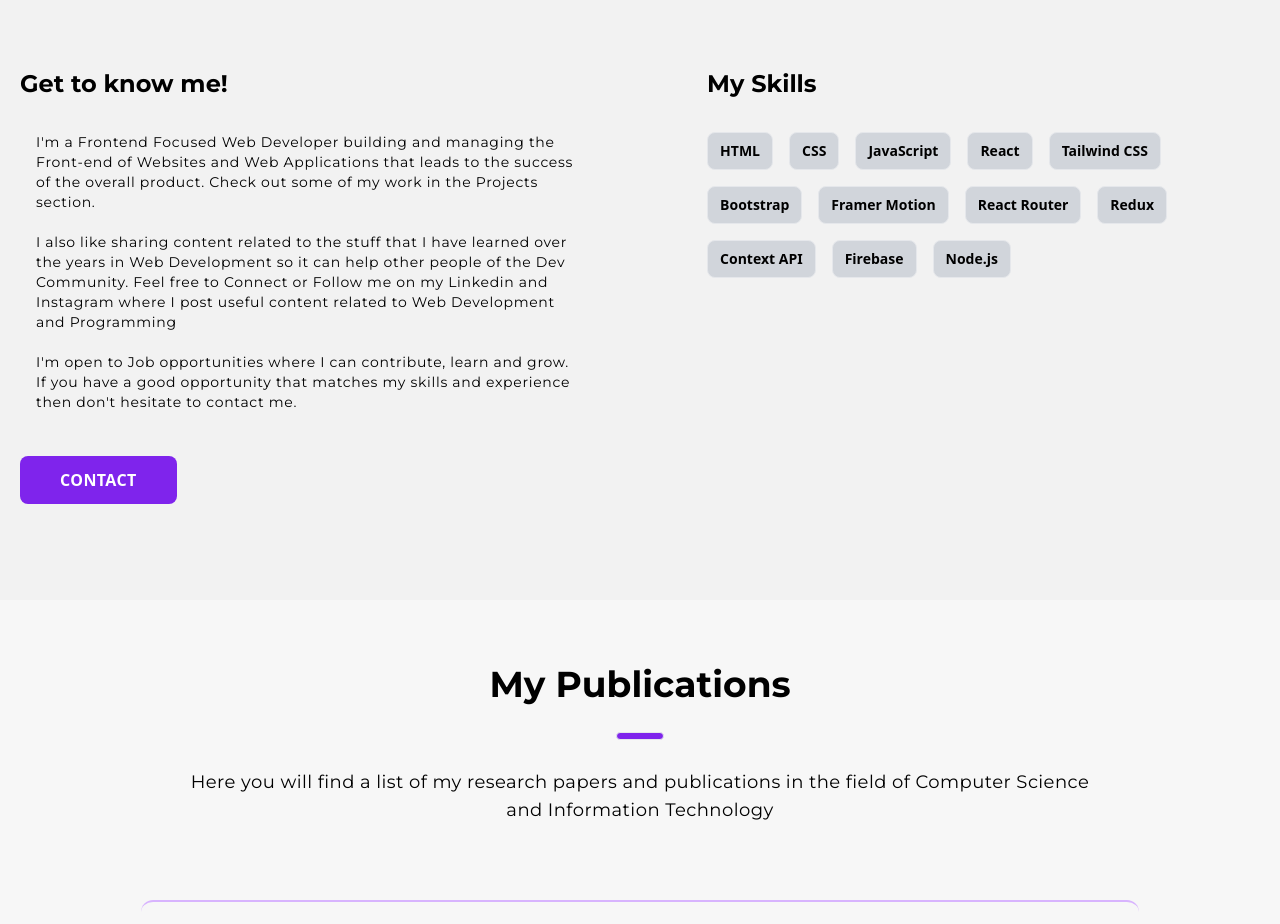
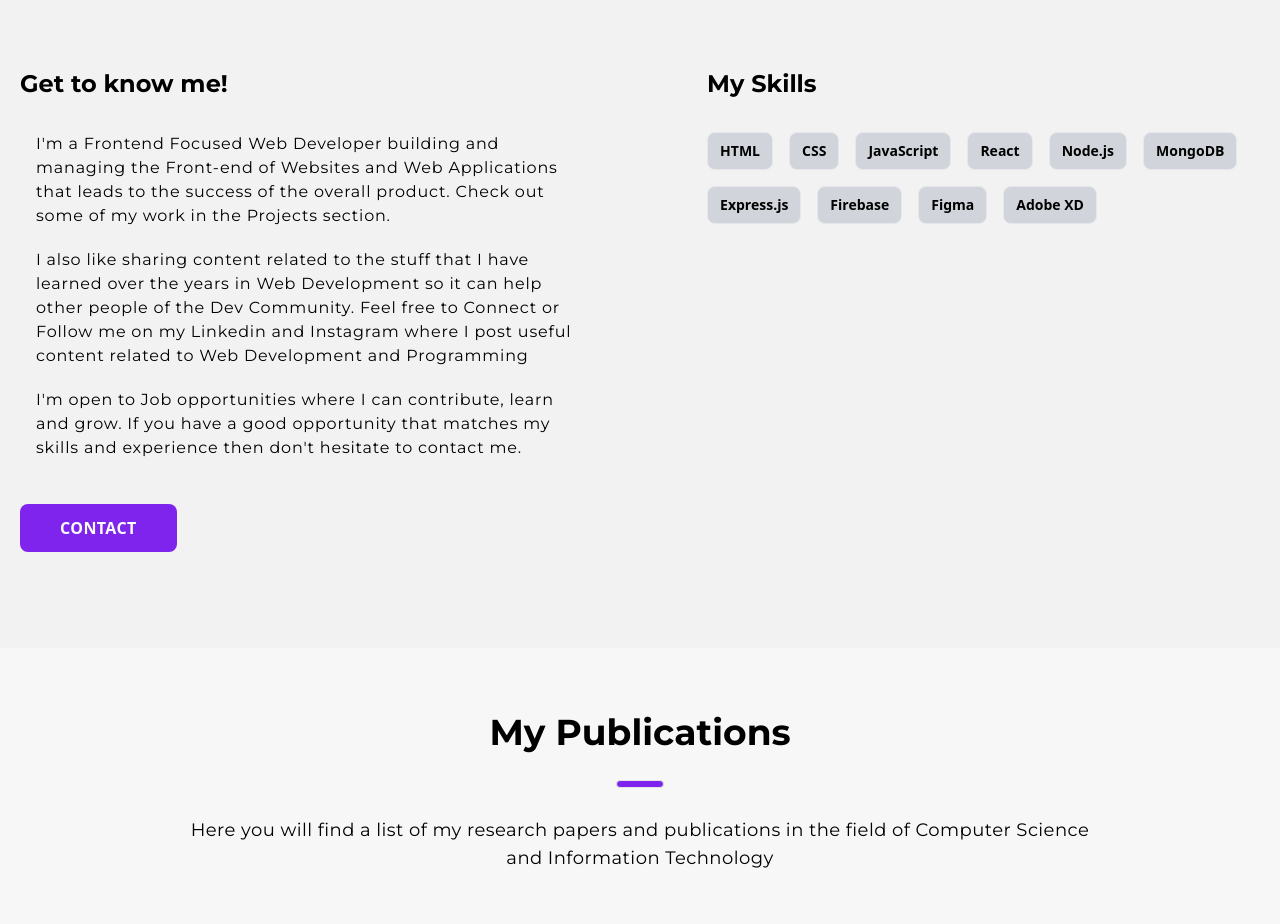
Before and after one commit to VishalJx/Freelance-portfolio-2, a React (Create React App) app: page / in a window 1280 px wide. Shown: the part 1080-2004 px from the top of the page. Built offline with nearby package versions, Linux system fonts and the light colour scheme.

Commit message:
add:data to home and about page

```diff
--- a/src/pages/AboutPage.jsx
+++ b/src/pages/AboutPage.jsx
@@ -1,21 +1,8 @@
 import React from 'react'
+import { aboutPage } from '../utils/data'
 
 const AboutPage = () => {
 
-    const skills = [
-        "HTML",
-        "CSS",
-        "JavaScript",
-        "React",
-        "Tailwind CSS",
-        "Bootstrap",
-        "Framer Motion",
-        "React Router",
-        "Redux",
-        "Context API",
-        "Firebase",
-        "Node.js",
-    ]
 
   return (
     <section id='about' className='w-full py-10 mdl:py-24
@@ -31,27 +18,13 @@ const AboutPage = () => {
             <div className='lgl:w-1/2 flex flex-col lgl:gap-8 items-center lgl:items-start gap-3'>
                 <h3 className='font-bold text-2xl'>Get to know me!</h3>
                 <div className='flex flex-col lgl:items-start items-center gap-5'>
-                    <h4 className='tracking-wider sm:text-sm sm:px-4'>
-                        I'm a Frontend Focused Web Developer building
-                        and managing the Front-end of Websites and
-                        Web Applications that leads to the success of
-                        the overall product. Check out some of my work
-                        in the Projects section.
-                    </h4>
-                    <h4 className='tracking-wider sm:text-sm sm:px-4'>
-                        I also like sharing content related to the stuff
-                        that I have learned over the years in Web Development
-                        so it can help other people of the Dev Community.
-                        Feel free to Connect or Follow me on my Linkedin and
-                        Instagram where I post useful content related to Web
-                        Development and Programming
-                    </h4>
-                    <h4 className='tracking-wider sm:text-sm sm:px-4'>
-                        I'm open to Job opportunities where I can contribute,
-                        learn and grow. If you have a good opportunity that
-                        matches my skills and experience then don't hesitate
-                        to contact me.
-                    </h4>
+                    {
+                        aboutPage.description.map((desc, index) => (
+                            <h4 key={index} className='tracking-wider lgl:text-base mdl:text-base sm:text-sm sm:px-4'>
+                                {desc}
+                            </h4>
+                        ))
+                    }
                     <button className='uppercase text-white px-10 py-3 font-extrabold rounded-lg tracking-wide bg-primary-100 mt-4 lgl:mt-6 hover:bg-primary-200 hover:shadow-lg duration-200'>
                         Contact
                     </button>
@@ -61,7 +34,7 @@ const AboutPage = () => {
                 <h3 className='font-bold text-2xl'>My Skills</h3>
                 <div className='flex flex-wrap gap-4 justify-center lgl:justify-start'>
                     {
-                        skills.map((skill, index) => (
+                        aboutPage.skills.map((skill, index) => (
                             <div key={index} className='flex flex-wrap gap-5'>
                                 <span className='border px-4 py-2 bg-gray-300 font-semibold rounded-lg sm:text-sm sm:px-3'>{skill}</span>
                             </div>
--- a/src/pages/HomePage.jsx
+++ b/src/pages/HomePage.jsx
@@ -1,5 +1,6 @@
 import React from 'react'
 import { motion } from 'framer-motion'
+import { homePage } from '../utils/data'
 
 const HomePage = () => {
   return (
@@ -10,14 +11,15 @@ const HomePage = () => {
           initial={{opacity: 0, y:10}}
           animate={{opacity: 1, y:0}}
           transition={{delay: 0.5, duration: 0.6}}
-          >Hey, I'm Ram Maheshwari
+          >Hey, I'm {homePage.name}
         </motion.h1>
         <motion.p
           className='lgl:text-lg sm:text-sm sm:px-2 font-medium tracking-wider lgl:max-w-[58rem] md:max-w-[45rem] text-center mx-auto'
           initial={{opacity: 0, y:10}}
           animate={{opacity: 1, y:0}}
           transition={{delay: 0.5, duration: 0.6}}
-          >A Result-Oriented Web Developer building and managing Websites and Web Applications that leads to the success of the overall product
+          >
+            {homePage.description}
         </motion.p>
         <span className='mx-auto mb-16'>
             <motion.button
```
